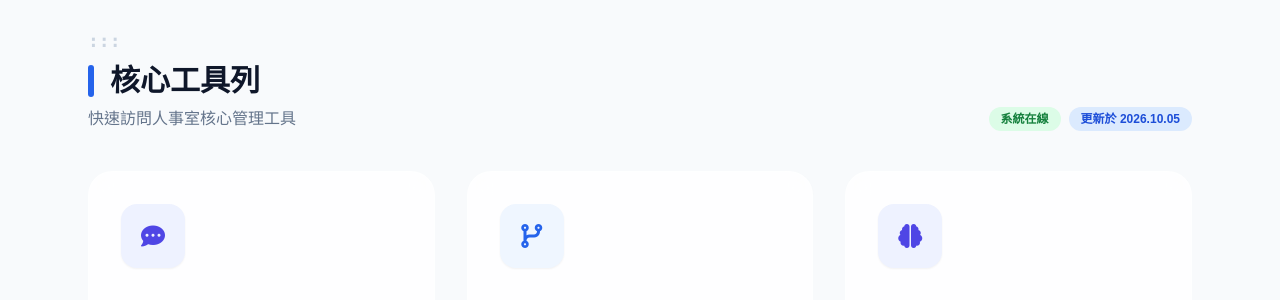
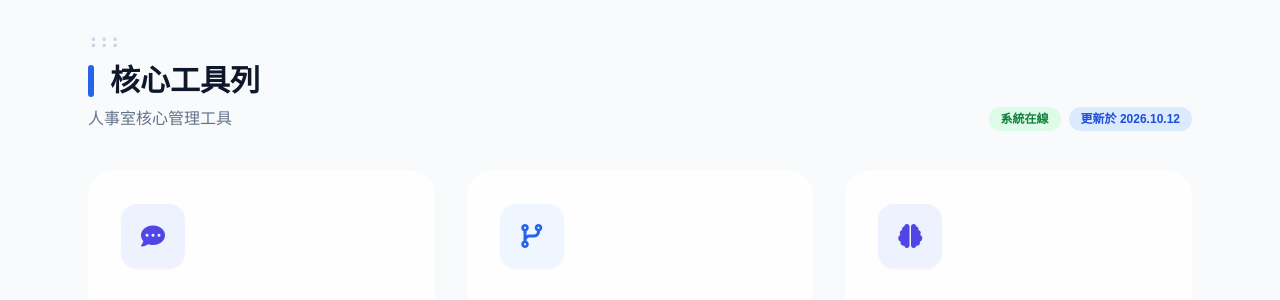
Before and after one commit to lennox0909/vghtpe-hr-tools, a Jekyll site: the page built from index.html, in a window 1280 px wide and 900 px high. Shown: the part 430-730 px from the top of the window. Built offline with Jekyll 4.4.1, drawn with Linux system fonts in a browser that asks for light colours.

Commit message:
minute detail revision

```diff
--- a/_config.yml
+++ b/_config.yml
@@ -1,5 +1,5 @@
-title: 人事室智慧工具箱 - 臺北榮民總醫院
-description: 人事室智慧工具箱
+title: 人事室工具箱 - 臺北榮民總醫院
+description: 人事室工具箱
 theme: minima
 
 url: "https://hrms.leno-1.com"
--- a/_data/status.yml
+++ b/_data/status.yml
@@ -2,4 +2,4 @@
 state: "系統在線 "
 
 # 最後更新日期
-updated_date: "2026.10.05"
+updated_date: "2026.10.12"
--- a/_data/workflows.yml
+++ b/_data/workflows.yml
@@ -54,7 +54,7 @@ refactor:
       color_theme: bg-emerald-500
       description: 透過單元測試與部署，確保核心作業零風險轉型。
 
-# 第二個工作流區塊：新進人員培訓 (這就是你新增的區塊)
+# 新進人員培訓
 
 # training:
 #   header:
--- a/_layouts/default.html
+++ b/_layouts/default.html
@@ -4,7 +4,6 @@
     <meta charset="UTF-8">
     <meta name="viewport" content="width=device-width, initial-scale=1.0">
     <title>{{ site.title | default: "人事室工具箱 - 臺北榮民總醫院" }}</title>
-    <!-- <link rel="icon" type="image/svg+xml" href="{{ '/assets/favicon.svg' | relative_url }}"> -->
     <link rel="icon" href="{{ '/assets/favicon.png' | relative_url }}">
     <link rel="stylesheet" href="https://cdnjs.cloudflare.com/ajax/libs/font-awesome/6.4.0/css/all.min.css">
     <link rel="stylesheet" href="{{ '/assets/css/style.css' | relative_url }}">
@@ -21,7 +20,7 @@
         <p class="text-slate-400 text-[11px] mt-2 tracking-widest"> based on Ruby & Jekyll</p>
     </footer>
 
-    <!-- 將彈窗組件放在全域佈局，確保所有頁面都能使用 -->
+    <!-- 維護人員連絡方式 -->
     {% include modal.html %}
 
     <script src="{{ '/assets/js/app.js' | relative_url }}"></script>
--- a/index.html
+++ b/index.html
@@ -28,7 +28,7 @@ layout: default
                     <span class="bg-blue-600 w-1.5 h-8 rounded-full mr-4"></span>
                     核心工具列
                 </h2>
-                <p class="text-slate-500">快速訪問人事室核心管理工具</p>
+                <p class="text-slate-500">人事室核心管理工具</p>
             </div>
             <div class="flex space-x-2">
                 <!-- 綁定系統運行狀態 -->
```
